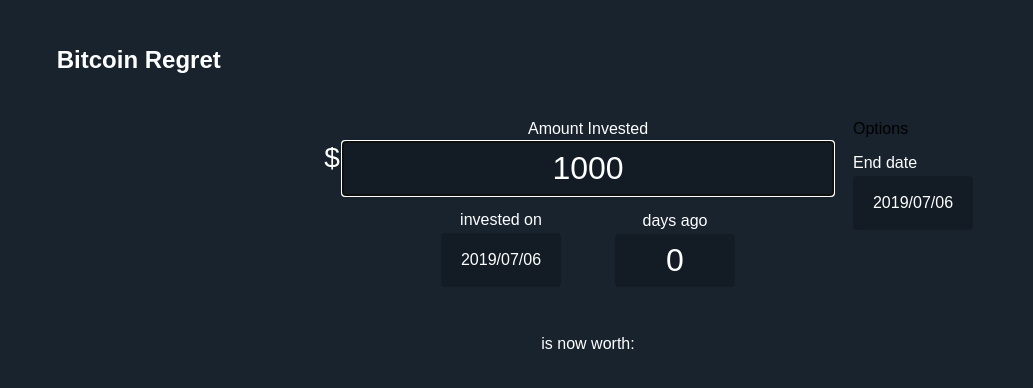
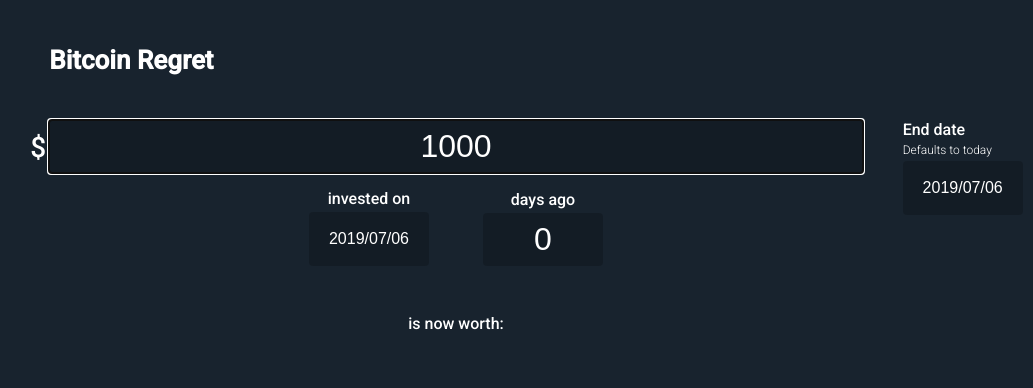
Before and after one commit to SDupZ/bitcoinregret, a React (Create React App) app: page / in a window 1280 px wide. Shown: the top 388 px of the page, without its empty margins (52-1085 px from the left). Built offline with nearby package versions, Linux system fonts and the light colour scheme; no server answers.

Commit message:
Add font

```diff
--- a/public/index.html
+++ b/public/index.html
@@ -39,6 +39,8 @@
       To create a production bundle, use `npm run build` or `yarn build`.
     -->
 
+    <link href="https://fonts.googleapis.com/css?family=Roboto:300,500&display=swap" rel="stylesheet">
+
     <script type="text/javascript">
 
       (function () {
--- a/src/components/pages/Home/components/Header.js
+++ b/src/components/pages/Home/components/Header.js
@@ -17,6 +17,7 @@
 const Title = styled.h2`
   display: inline-block;
   margin: 0;
+  font-size: 26px;
 `;
 
 export default function Header() {
--- a/src/components/pages/Home/components/InputField.js
+++ b/src/components/pages/Home/components/InputField.js
@@ -21,6 +21,7 @@
   font-size: 32px;
   text-align: center;
   width: 100%;
+  font-weight: 300;
 
   ${props => props.hasErrors && css`
     color: red;
--- a/src/components/pages/Home/components/ValueToday.js
+++ b/src/components/pages/Home/components/ValueToday.js
@@ -13,7 +13,7 @@
 `;
 
 const AmountToday = styled.span`
-  font-size: 6vw;
+  font-size: 90px;
 
   @media only screen and (max-width: ${MOBILE}px) {
     font-size: 42px;
--- a/src/components/pages/Home/home.styled.js
+++ b/src/components/pages/Home/home.styled.js
@@ -8,12 +8,12 @@
   min-width: 100%;
   background: #18232e;
 
-  grid-template-columns: minmax(0, 1fr) minmax(0px, 3fr) minmax(${Math.floor(MOBILE * 4 / 6)}px, 5fr) minmax(${Math.floor(MOBILE * 1 / 6)}px, 3fr) minmax(0, 1fr);
+  grid-template-columns: minmax(0, 1fr) minmax(${Math.floor(MOBILE * 4 / 6)}px, 10fr) minmax(${Math.floor(MOBILE * 1 / 6)}px, 3fr) minmax(0, 1fr);
   grid-template-rows: 120px 1fr 50px;
   grid-template-areas:
-    'leftEdge header header header rightEdge'
-    'leftEdge leftSidebar content sidebar rightEdge'
-    'footer footer footer footer footer';
+    'leftEdge header header rightEdge'
+    'leftEdge content sidebar rightEdge'
+    'footer footer footer footer';
   grid-column-gap: 20px;
   @media only screen and (max-width: ${MOBILE}px) {
     grid-template-columns: 1fr;
@@ -38,14 +38,11 @@
 
 export const SideBar = styled.div`
   grid-area: sidebar;
+  margin-left: 20px;
 
   @media only screen and (max-width: ${MOBILE}px) {
     display: none;
   }
-`;
-
-export const SidebarHeader = styled.div`
-  margin-bottom: ${spacingBase};
 `;
 
 export const SidebarItem = styled.div`
@@ -55,6 +52,13 @@
 export const Label = styled.div`
   margin-bottom: ${spacingSm};
   color: white;
+`;
+
+export const Caption = styled.div`
+  font-size: 12px;
+  color: white;
+  font-weight: 300;
+  margin-bottom: ${spacingSm};
 `;
 
 export const InvestmentValue = styled.div`
--- a/src/components/pages/Home/index.js
+++ b/src/components/pages/Home/index.js
@@ -13,7 +13,6 @@
   Layout,
   Content,
   SideBar,
-  SidebarHeader,
   SidebarItem,
   Label,
   InvestmentValue,
@@ -22,6 +21,7 @@
   DateRow,
   NowWorth,
   DaysAgo,
+  Caption,
 } from './home.styled';
 
 const INITIAL_INVESTMENT_VALUE = 1000;
@@ -71,7 +71,6 @@
         <Row>
           {/* Investment Value */}
           <InvestmentValue>
-            <Label>Amount Invested</Label>
             <InputField
               focus
               value={`${initialInvestmentText}`}
@@ -118,11 +117,9 @@
       </Content>
 
       <SideBar>
-        <SidebarHeader>Options</SidebarHeader>
-
-        {/* End date */}
         <SidebarItem>
           <Label>End date</Label>
+          <Caption>Defaults to today</Caption>
           <DatePicker
             value={investmentDate}
             onChange={() => {}}
--- a/src/index.css
+++ b/src/index.css
@@ -1,6 +1,7 @@
 html {
   box-sizing: border-box;
 }
+
 *, *:before, *:after {
   box-sizing: inherit;
 }
@@ -8,5 +9,5 @@
 body {
   margin: 0;
   padding: 0;
-  font-family: sans-serif;
+  font-family: 'Roboto', sans-serif;
 }
```
